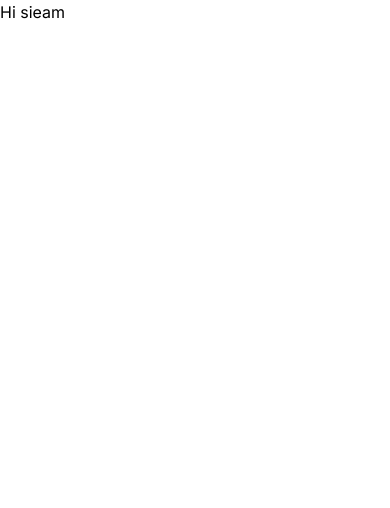
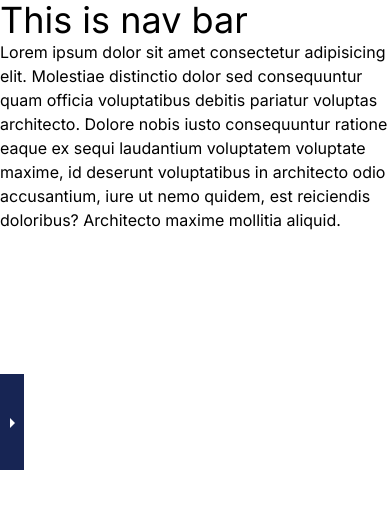
Before and after one commit to srssieam/Task-goIndia, a Next.js app: page / in a window 390 px wide. Shown: the top 508 px of the page. Built offline with nearby package versions, Linux system fonts and the light colour scheme.

Commit message:
responsive drawer design basic

```diff
--- a/package.json
+++ b/package.json
@@ -11,6 +11,7 @@
   "dependencies": {
     "@emotion/react": "^11.11.4",
     "@emotion/styled": "^11.11.0",
+    "@mui/icons-material": "^5.15.14",
     "@mui/material": "^5.15.14",
     "next": "14.1.3",
     "react": "^18",
--- a/src/app/layout.js
+++ b/src/app/layout.js
@@ -1,5 +1,6 @@
 import { Inter } from "next/font/google";
 import "./globals.css";
+import MainLayout from "@/components/MainLayout";
 
 const inter = Inter({ subsets: ["latin"] });
 
@@ -12,7 +13,9 @@ export default function RootLayout({ children }) {
   return (
     <html lang="en">
       <body className={inter.className}>
-        {children}
+        <MainLayout>
+          {children}
+        </MainLayout>
       </body>
     </html>
   );
--- a/src/app/page.js
+++ b/src/app/page.js
@@ -3,7 +3,7 @@ import Image from "next/image";
 export default function Home() {
   return (
     <main>
-      <div>Hi sieam</div>
+      <div>Lorem ipsum dolor sit amet consectetur adipisicing elit. Molestiae distinctio dolor sed consequuntur quam officia voluptatibus debitis pariatur voluptas architecto. Dolore nobis iusto consequuntur ratione eaque ex sequi laudantium voluptatem voluptate maxime, id deserunt voluptatibus in architecto odio accusantium, iure ut nemo quidem, est reiciendis doloribus? Architecto maxime mollitia aliquid.</div>
     </main>
   );
 }
--- /dev/null
+++ b/src/components/MainLayout.jsx
@@ -0,0 +1,57 @@
+"use client"
+import * as React from 'react';
+import ArrowRightIcon from '@mui/icons-material/ArrowRight';
+import Drawer from '@mui/material/Drawer';
+
+const MainLayout = ({ children }) => {
+  const [open, setOpen] = React.useState(false);
+
+  return (
+    <div className='flex'>
+
+      <Drawer
+        sx={{
+          position: "relative",
+          width: 190,
+          '@media (min-width: 768px)': {
+            width: 240,
+          },
+          '& .MuiDrawer-paper': {
+            width: 190,
+            boxSizing: 'border-box',
+            '@media (min-width: 768px)': {
+              width: 240,
+            },
+          },
+        }}
+        variant="persistent"
+        open={open}
+      >
+        <p>list 2</p>
+        <p>list 2</p>
+        <p>list 2</p>
+        <p>list 2</p>
+
+        <button onClick={() => setOpen(!open)} className='xl:hidden absolute top-[50%] bottom-[50%] right-0 -translate-y-[50%] h-24 w-6 bg-blue-950 text-white'>
+          <ArrowRightIcon className='text-3xl' />
+        </button>
+      </Drawer>
+
+      {/* layout body */}
+      <div className='relative h-[100vh] '>
+        <div className={`transition-all duration-200 ease-out  -ml-[190px] md:-ml-[240px]  ${open ? "xl:-ml-0" : "xl:-ml-[240px]"}`}>
+          <button onClick={() => setOpen(!open)} className='absolute top-[50%] bottom-[50%] -translate-y-[50%] h-24 w-6 bg-blue-950 text-white'>
+            <ArrowRightIcon className='text-3xl' />
+          </button>
+
+          {/* top bar for large screen */}
+          <h1 className='text-4xl'>This is nav bar</h1>
+          <div className=''>
+            {children}
+          </div>
+        </div>
+      </div>
+    </div>
+  );
+}
+export default MainLayout;
```
Also changed, not shown: 1 other file (tests, documents, lock files or other folders).
